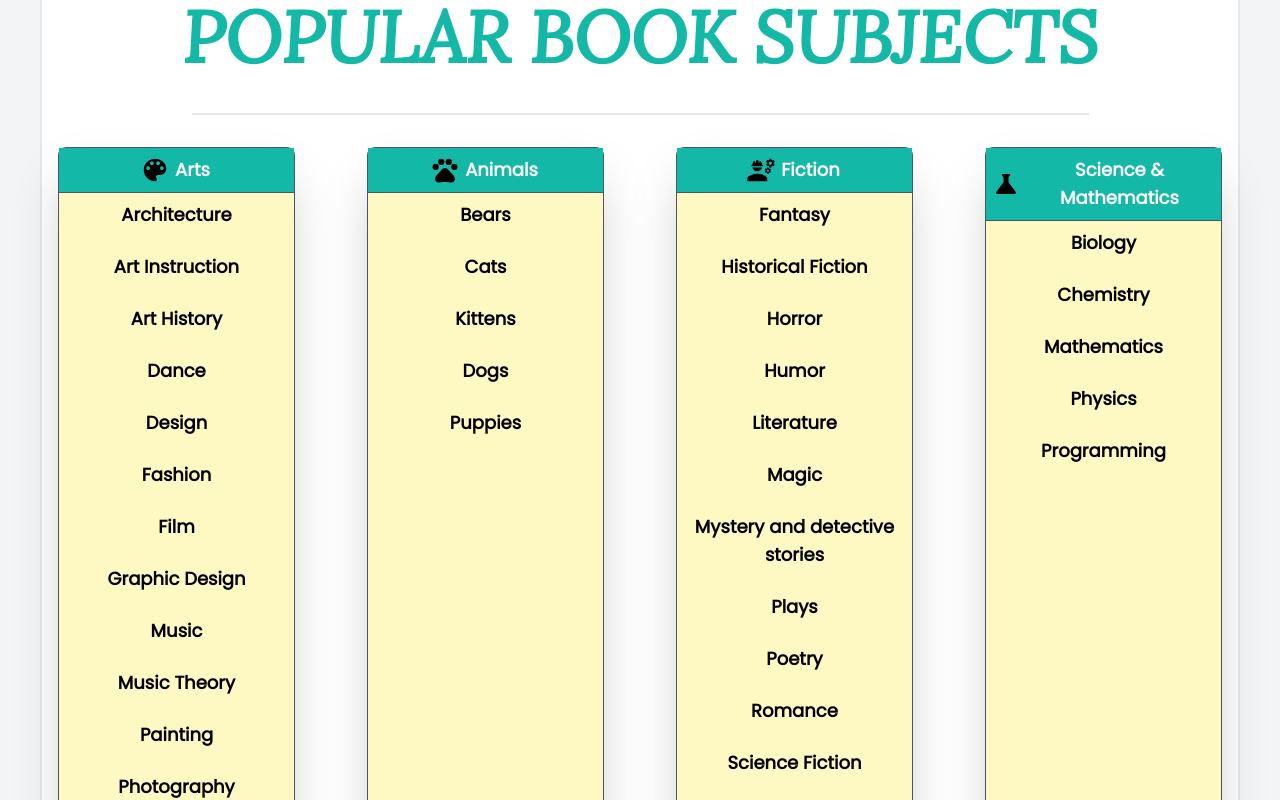
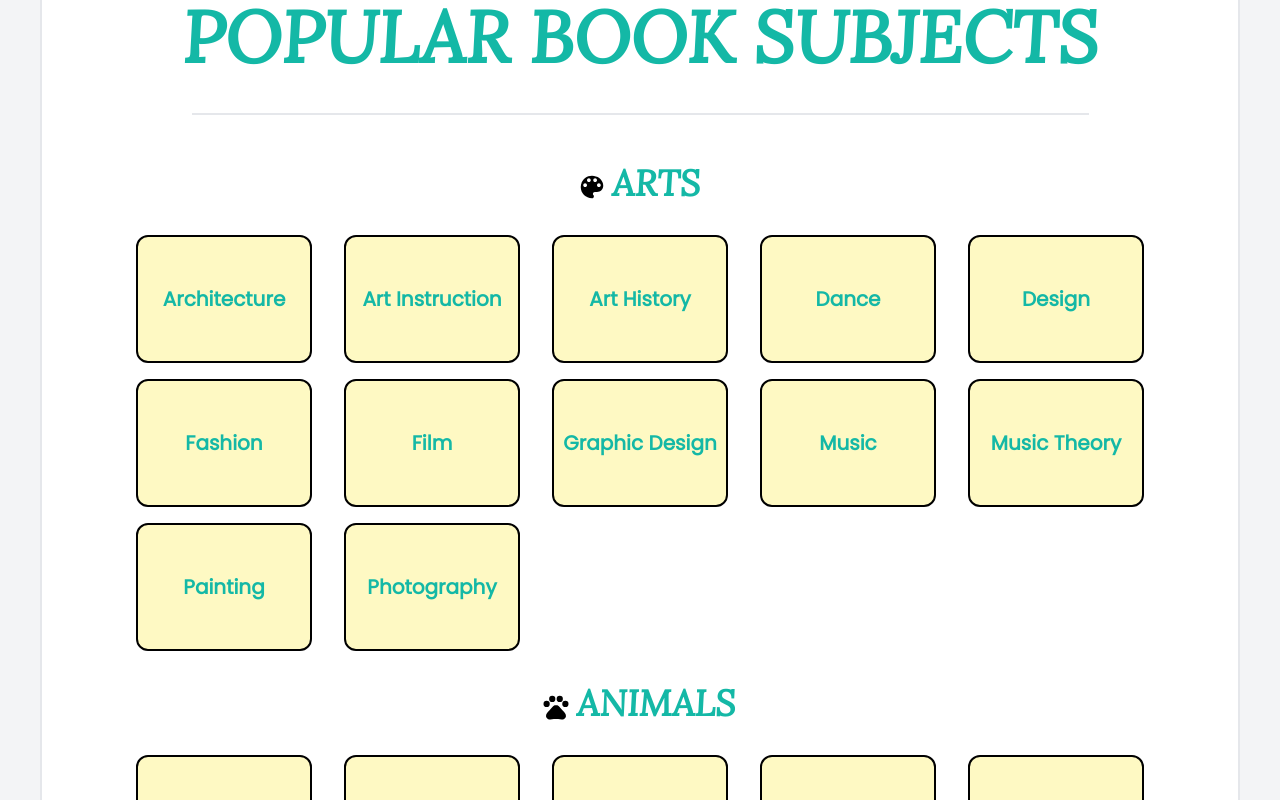
Before and after one commit to mustafabasheer7/bookhouse, a React (Create React App) app: page / in a window 1280 px wide. Shown: the part 580-1380 px from the top of the page. Built offline with nearby package versions, Linux system fonts and the light colour scheme; a web font is replaced by a local one.

Commit message:
finished everything! just need to clean up code now!

```diff
--- a/public/index.html
+++ b/public/index.html
@@ -19,20 +19,10 @@
       rel="stylesheet"
     />
     <!-- END Google Fonts -->
-    <title>React App</title>
+    <title>BookHouse</title>
   </head>
   <body>
     <noscript>You need to enable JavaScript to run this app.</noscript>
     <div id="root"></div>
-    <!--
-      This HTML file is a template.
-      If you open it directly in the browser, you will see an empty page.
-
-      You can add webfonts, meta tags, or analytics to this file.
-      The build step will place the bundled scripts into the <body> tag.
-
-      To begin the development, run `npm start` or `yarn start`.
-      To create a production bundle, use `npm run build` or `yarn build`.
-    -->
   </body>
 </html>
--- a/src/components/Header.jsx
+++ b/src/components/Header.jsx
@@ -4,7 +4,7 @@ const HomeHeader = ({ imgURL, title }) => {
       <div className="absolute z-10 inset-x-0 inset-y-1/3">
         <div className="flex flex-col items-center text-yellow-100 font-lora">
           <span className="text-xl md:text-2xl lg:text-3xl font-bold">
-            React & Open Library
+            using React & Open Library
           </span>
           <span className="uppercase font-bold text-3xl sm:text-5xl md:text-6xl lg:text-7xl">
             {title}
--- a/src/components/Nav.jsx
+++ b/src/components/Nav.jsx
@@ -5,7 +5,7 @@ const Nav = () => {
   return (
     <div className="w-full h-12 bg-teal-500 sticky top-0 flex items-center border-b border-black z-20">
       {/* Left Side */}
-      <div className="hidden md:block flex-[3]">
+      <div className="flex-[3]">
         <div className="flex items-center justify-center">
           <Link to="/">
             <span className="font-yellowtail font-bold text-4xl text-yellow-100 hover:text-yellow-300 cursor-pointer transition ease-in duration-200">
@@ -15,16 +15,13 @@ const Nav = () => {
         </div>
       </div>
       {/* Center */}
-      <div className="flex-[4] md:flex-[6]">
+      <div className="hidden md:block flex-[4] md:flex-[6]">
         <ul className="flex items-center justify-center">
           <Link to="/">
             <li className="uppercase mr-3 sm:mr-6 text-sm sm:text-xl font-bold text-yellow-100 hover:text-yellow-300 transition ease-in duration-200 cursor-pointer tracking-wider">
               Home
             </li>
           </Link>
-          <li className="uppercase text-sm sm:text-xl font-bold text-yellow-100 hover:text-yellow-300 transition ease-in duration-200 cursor-pointer tracking-wider">
-            Subjects
-          </li>
         </ul>
       </div>
       {/* Right Side */}
--- a/src/components/Subjects.jsx
+++ b/src/components/Subjects.jsx
@@ -2,8 +2,8 @@ import { Link } from "react-router-dom";
 import { subjects } from "../Data";
 const Subjects = () => {
   return (
-    <div className="bg-white m-10 rounded-lg border-2 pb-6">
-      <div className="w-full flex justify-center items-center flex-col mb-8">
+    <div className="bg-white m-10 rounded-lg border-2 pb-6 flex items-center justify-center flex-col">
+      <div className="w-full flex justify-center items-center flex-col mb-4">
         <h1 className="uppercase font-bold text-3xl sm:text-5xl md:text-6xl lg:text-7xl p-10 text-teal-500 font-lora text-center">
           Popular Book Subjects
         </h1>
@@ -11,25 +11,39 @@ const Subjects = () => {
         <div className="border-b-2 border-gray-200 w-3/4"></div>
       </div>
       {/* Subject Containers */}
-      <div className="grid sm:grid-cols-2 lg:grid-cols-3 xl:grid-cols-4 gap-10 auto-rows-fr">
+      <div className="w-full max-w-5xl h-full">
         {subjects.map((subject) => (
-          <div className="flex items-center justify-center" key={subject.id}>
-            <div className="w-4/5 lg:w-full h-full bg-yellow-100 rounded-lg border border-gray-600 shadow-2xl m-4">
-              <Link to={subject.urlValue}>
-                <h1 className="text-lg p-2 font-bold bg-teal-500 text-white hover:text-yellow-300 transition ease-in duration-200 cursor-pointer flex items-center justify-center text-center border-b border-gray-600">
+          <div
+            className="flex items-center justify-center flex-col w-full"
+            key={subject.id}
+          >
+            <div className="hover:scale-110 transition ease-in duration-200 text-center px-2">
+              {/* Avoid searching for "Books by Language" subject */}
+              {subject.title !== "Books by Language" ? (
+                <Link to={subject.urlValue} state={{ title: subject.title }}>
+                  <h1 className="uppercase text-2xl sm:text-3xl md:text-4xl font-bold my-8 font-lora text-teal-500">
+                    {subject.icon}
+                    {subject.title}
+                  </h1>
+                </Link>
+              ) : (
+                <h1 className="uppercase text-2xl sm:text-3xl md:text-4xl font-bold my-8 font-lora text-teal-500 cursor-default">
                   {subject.icon}
                   {subject.title}
                 </h1>
-              </Link>
-              <ul className="flex flex-col items-center justify-center gap-2  rounded-b-lg">
-                {subject.subjects.map((s) => (
-                  <Link to={s.urlValue} key={s.id}>
-                    <li className="text-lg p-2 font-bold hover:text-teal-500 hover:scale-110 transition ease-in duration-200 cursor-pointer text-center">
-                      {s.value}
-                    </li>
-                  </Link>
-                ))}
-              </ul>
+              )}
+            </div>
+            <div className="grid grid-rows-1 grid-cols-3 lg:grid-cols-5 gap-4 place-items-center w-11/12 md:w-full">
+              {subject.subjects.map((s) => (
+                <Link to={s.urlValue} key={s.id} state={{ title: s.value }}>
+                  <div
+                    className="w-20 sm:w-36 md:w-44 h-16 sm:h-28 md:h-32 rounded-xl bg-yellow-100 hover:bg-yellow-300 text-teal-500 hover:text-black flex items-center justify-center text-center text-xs sm:text-lg md:text-xl font-bold border-2 border-black hover:border-teal-500 cursor-pointer overflow-hidden p-2 transition ease-in duration-100"
+                    title={s.value}
+                  >
+                    {s.value}
+                  </div>
+                </Link>
+              ))}
             </div>
           </div>
         ))}
--- a/src/pages/Book.jsx
+++ b/src/pages/Book.jsx
@@ -40,11 +40,11 @@ const Book = () => {
         imgURL="https://images.unsplash.com/photo-1615791287388-6f1bd87ace4e?ixlib=rb-1.2.1&ixid=MnwxMjA3fDB8MHxwaG90by1wYWdlfHx8fGVufDB8fHx8&auto=format&fit=crop&w=1476&q=80"
         title="Book Information"
       />
-      <div className="bg-white m-10 rounded-lg border-2 pb-6 h-full">
+      <div className="bg-white m-10 rounded-lg border-2 pb-6 h-full min-h-[750px] lg:min-h-[900px]">
         {Object.keys(bookInfo).length > 0 &&
         bookTitle !== "" &&
         authorName !== "" ? (
-          <div className="w-full flex justify-center items-center flex-col mb-8">
+          <div className="w-full h-full flex justify-center items-center flex-col mb-8">
             <h1 className="uppercase font-bold text-3xl sm:text-5xl md:text-6xl lg:text-7xl p-10 text-teal-500 font-lora text-center">
               {bookTitle}
             </h1>
@@ -67,9 +67,12 @@ const Book = () => {
                     description:
                   </b>
                   <span className="hidden md:block flex-[5] md:text-sm lg:text-xl">
-                    {bookInfo.description
+                    {!bookInfo.description
+                      ? "This book doesn't have a description yet :("
+                      : // Some Books Have Descriptions of type string, and some have description of type object.
+                      typeof bookInfo.description === "string"
                       ? bookInfo.description
-                      : "This book doesn't have a description yet :("}
+                      : bookInfo.description.value}
                   </span>
                 </span>
                 <span className="flex items-center flex-col md:flex-row">
@@ -104,9 +107,9 @@ const Book = () => {
           </div>
         ) : (
           // Loading Spinner (Using React Spinners)
-          <p className="h-full w-full flex items-center justify-center">
+          <div className="min-h-[750px] lg:min-h-[900px] flex items-center justify-center text-center">
             <FadeLoader color={"#14b8a6"} size={75} />
-          </p>
+          </div>
         )}
       </div>
     </div>
--- a/src/pages/Pages.jsx
+++ b/src/pages/Pages.jsx
@@ -8,6 +8,7 @@ const Pages = () => {
     <Routes>
       <Route path="/" element={<Home />} />
       <Route path="/works/:bookId" element={<Book />} />
+      <Route path="/:search" element={<Subject />} />
       <Route path="/subjects/:subjectTitle" element={<Subject />} />
     </Routes>
   );
--- a/src/pages/Subject.jsx
+++ b/src/pages/Subject.jsx
@@ -1,7 +1,7 @@
 import Header from "../components/Header";
 import { Splide, SplideSlide } from "@splidejs/react-splide";
 import "@splidejs/react-splide/css";
-import { Link, useParams } from "react-router-dom";
+import { Link, useLocation } from "react-router-dom";
 import { useEffect, useState } from "react";
 import axios from "axios";
 import FadeLoader from "react-spinners/FadeLoader";
@@ -9,31 +9,47 @@ import FadeLoader from "react-spinners/FadeLoader";
 const Subject = () => {
   const [numberOfWorks, setNumberOfWorks] = useState(null);
   const [subjectWorks, setSubjectWorks] = useState([]);
-  let subjectName = useParams();
+  const location = useLocation();
+  const title = location.state.title;
+  let searchQuery = "";
+  if (title.search) {
+    let url = window.location.href;
+    searchQuery = url.split("search")[1];
+  }
 
   useEffect(() => {
     const getSubjectData = async () => {
       try {
+        // If it is a search query:
+        if (searchQuery) {
+          const response = await axios.get(
+            process.env.REACT_APP_API_URL +
+              "/search.json" +
+              searchQuery +
+              "&limit=10"
+          );
+          const { docs, ...other } = response.data;
+          setNumberOfWorks(other.numFound);
+          setSubjectWorks(docs);
+        }
+        // If it is just a subject:
+        else {
           const response = await axios.get(
             process.env.REACT_APP_API_URL +
               "/subjects/" +
-            subjectName.subjectTitle +
+              title.split(" ").join("_").toLowerCase() +
               ".json?limit=10"
           );
           const { works, ...other } = response.data;
           setNumberOfWorks(other.work_count);
           setSubjectWorks(works);
+        }
       } catch (error) {
         console.log(error);
       }
     };
     getSubjectData();
-  }, [subjectName, numberOfWorks]);
-
-  console.log(
-    subjectWorks,
-    "worksworksworksworksworksworksworksworksworksworksworksworksworksworksworksworksworks"
-  );
+  }, [location.state.title, numberOfWorks, searchQuery, title]);
 
   return (
     <div className="min-h-screen">
@@ -44,7 +60,7 @@ const Subject = () => {
       <div className="bg-white m-10 rounded-lg border-2 pb-6 h-full">
         <div className="w-full flex justify-center items-center flex-col mb-8">
           <h1 className="uppercase font-bold text-3xl sm:text-5xl md:text-6xl lg:text-7xl p-10 text-teal-500 font-lora text-center">
-            {subjectName.subjectTitle.replaceAll("_", " ")}
+            {title}
           </h1>
           {/* Horizontal Line */}
           <div className="border-b-2 border-gray-200 w-3/4"></div>
@@ -88,17 +104,21 @@ const Subject = () => {
                       {subjectWorks.map((work) => (
                         <SplideSlide key={work.key}>
                           <Link to={work.key}>
-                            <div className="min-h-[25rem] rounded-xl overflow-hidden flex items-center flex-col cursor-pointer hover:brightness-125 text-teal-500 hover:text-teal-700 transition ease-in duration-200 mt-4">
+                            <div className="min-h-[25rem] rounded-xl overflow-hidden flex items-center flex-col cursor-pointer hover:brightness-125 text-teal-500 hover:text-teal-700 transition ease-in duration-200 mt-4hidden h-full w-full">
                               <img
                                 src={
+                                  work.cover_id || work.cover_i
+                                    ? `https://covers.openlibrary.org/b/id/${
                                         work.cover_id
-                                    ? `https://covers.openlibrary.org/b/id/${work.cover_id}-L.jpg`
+                                          ? work.cover_id
+                                          : work.cover_i
+                                      }-L.jpg`
                                     : "/images/default-placeholder.png"
                                 }
                                 alt="book title"
                                 className="rounded-xl object-cover h-[300px] max-w-[200px]"
                               />
-                              <p className="text-lg mt-2 font-bold text-center">
+                              <p className="text-sm sm:text-lg md:text-xl mt-2 font-bold text-center">
                                 {work.title}
                               </p>
                             </div>
```
Also changed, not shown: 1 other file (tests, documents, lock files or other folders). Lines whose indentation alone changed are shown as unchanged.
